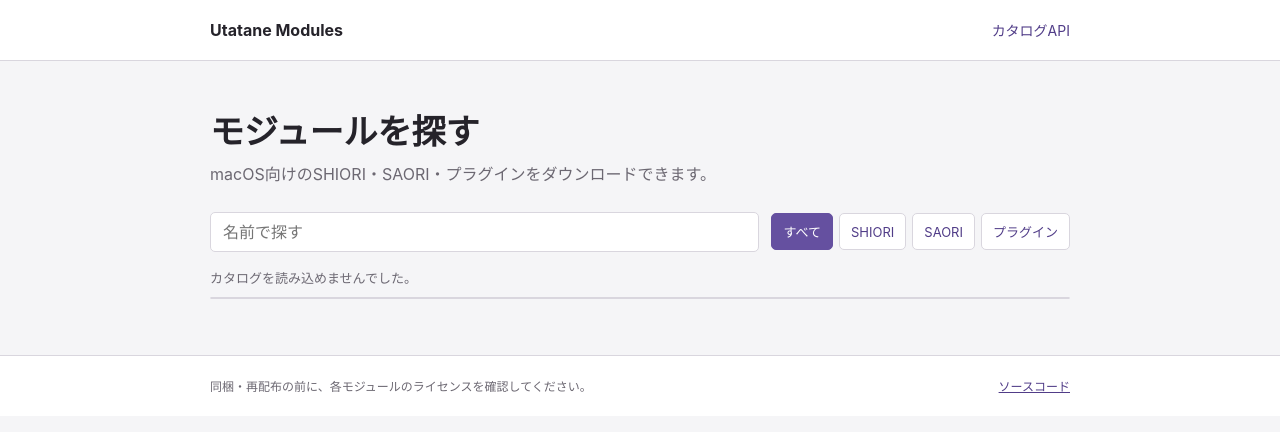
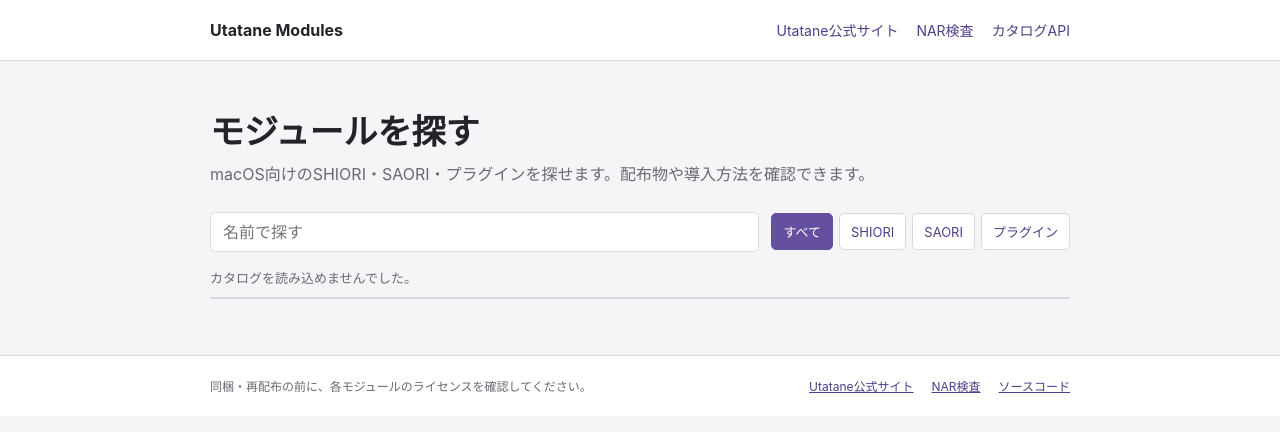
Before and after one commit to opera7133/utatane-modules, a plain HTML site: page site/index.html in a window 1280 px wide. Drawn offline with Linux system fonts and the light colour scheme; no server answers.

```diff
--- a/site/catalog.css
+++ b/site/catalog.css
@@ -16,6 +16,7 @@
 .navbar, footer { background: #fff; border-bottom: 1px solid var(--border); }
 .navbar .container, footer .container { min-height: 60px; display: flex; align-items: center; justify-content: space-between; gap: 20px; }
 .navbar a { font-size: 14px; text-decoration: none; }
+.related-links { display: flex; flex-wrap: wrap; gap: 8px 18px; }
 .navbar .brand { color: #25232a; font-size: 16px; font-weight: 650; }
 main { padding: 44px 0 56px; }
 h1 { margin: 0 0 8px; font-size: clamp(26px, 5vw, 34px); }
@@ -72,6 +73,7 @@
 .visually-hidden { position: absolute; width: 1px; height: 1px; padding: 0; margin: -1px; overflow: hidden; clip: rect(0, 0, 0, 0); white-space: nowrap; border: 0; }
 
 @media (max-width: 640px) {
+  .navbar .container { align-items: flex-start; flex-direction: column; justify-content: center; gap: 8px; padding: 14px 0; }
   main { padding: 30px 0 40px; }
   .module { align-items: stretch; flex-direction: column; gap: 12px; padding: 16px; }
   .actions { justify-content: flex-start; }
--- a/site/index.html
+++ b/site/index.html
@@ -11,14 +11,18 @@
     <header class="navbar">
       <div class="container">
         <a class="brand" href="./">Utatane Modules</a>
-        <a href="./index.json">カタログAPI</a>
+        <nav class="related-links" aria-label="関連サイト">
+          <a href="https://dl.wmsci.com/utatane/">Utatane公式サイト</a>
+          <a href="https://utatane-validate.wmsci.com/">NAR検査</a>
+          <a href="./index.json">カタログAPI</a>
+        </nav>
       </div>
     </header>
 
     <main class="container">
       <h1>モジュールを探す</h1>
       <p class="intro">
-        macOS向けのSHIORI・SAORI・プラグインをダウンロードできます。
+        macOS向けのSHIORI・SAORI・プラグインを探せます。配布物や導入方法を確認できます。
       </p>
       <div class="toolbar">
         <label class="search">
@@ -72,7 +76,11 @@
     <footer>
       <div class="container">
         <p>同梱・再配布の前に、各モジュールのライセンスを確認してください。</p>
-        <a href="https://github.com/opera7133/utatane-modules">ソースコード</a>
+        <nav class="related-links" aria-label="関連リンク">
+          <a href="https://dl.wmsci.com/utatane/">Utatane公式サイト</a>
+          <a href="https://utatane-validate.wmsci.com/">NAR検査</a>
+          <a href="https://github.com/opera7133/utatane-modules">ソースコード</a>
+        </nav>
       </div>
     </footer>
   </body>
```
Also changed, not shown: 5 other files.
